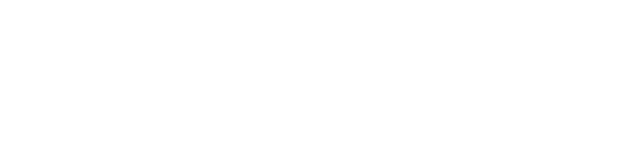
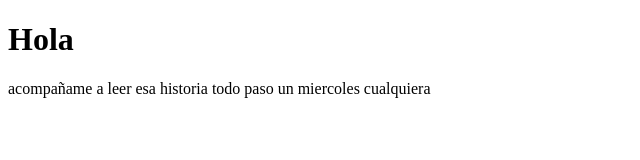
Before and after one commit to anccode/practica-de-llave-ssh, a plain HTML site: page index.html in a window 1280 px wide. Shown: the whole page, without its empty margins (0-640 px from the left). Drawn offline with Linux system fonts and the light colour scheme.

Commit message:
llave ssh 2

```diff
--- a/index.html
+++ b/index.html
@@ -6,6 +6,7 @@
     <title>Document</title>
 </head>
 <body>
-
+    <h1>Hola</h1>
+    <p>acompañame a leer esa historia todo paso un miercoles cualquiera</p>
 </body>
 </html>
```
